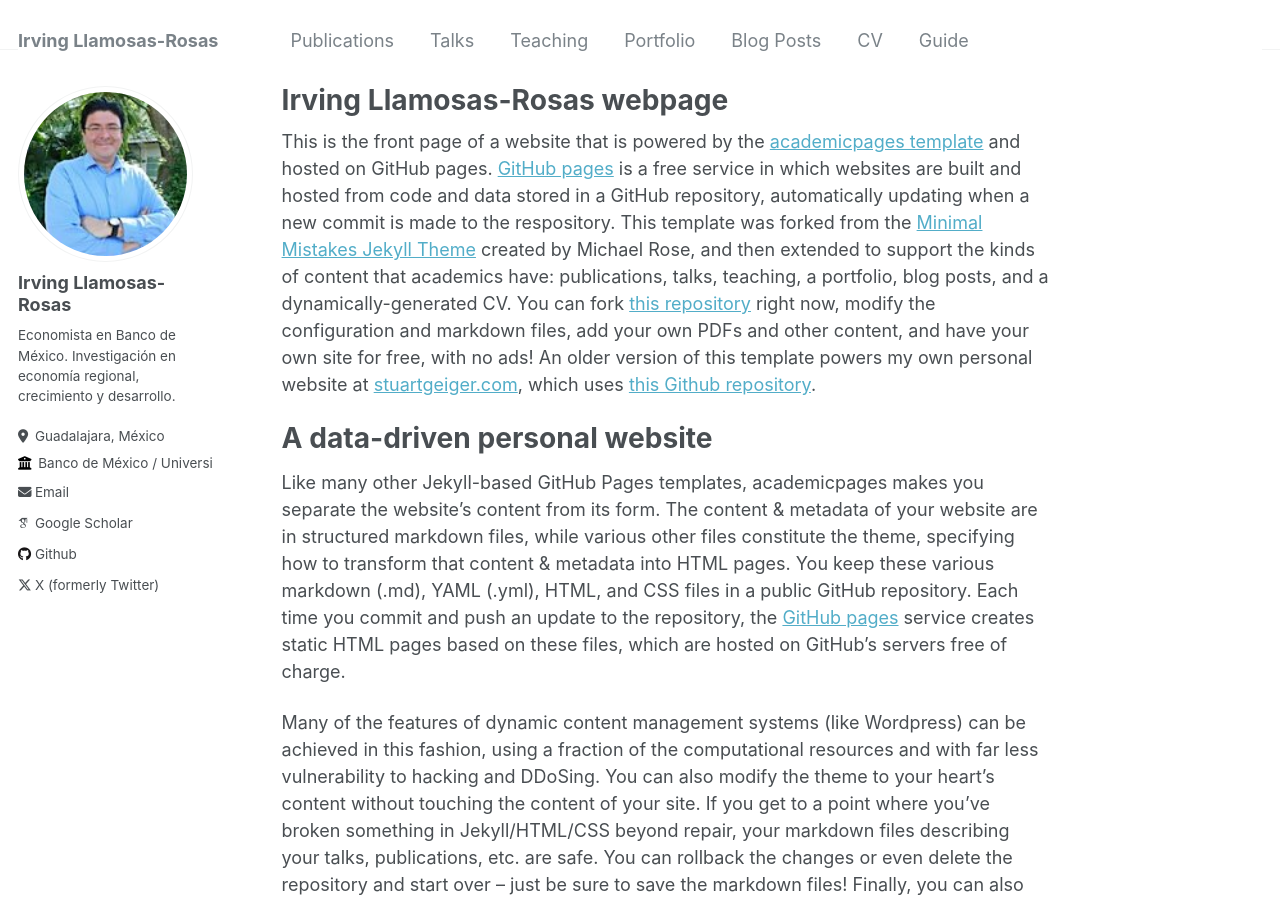
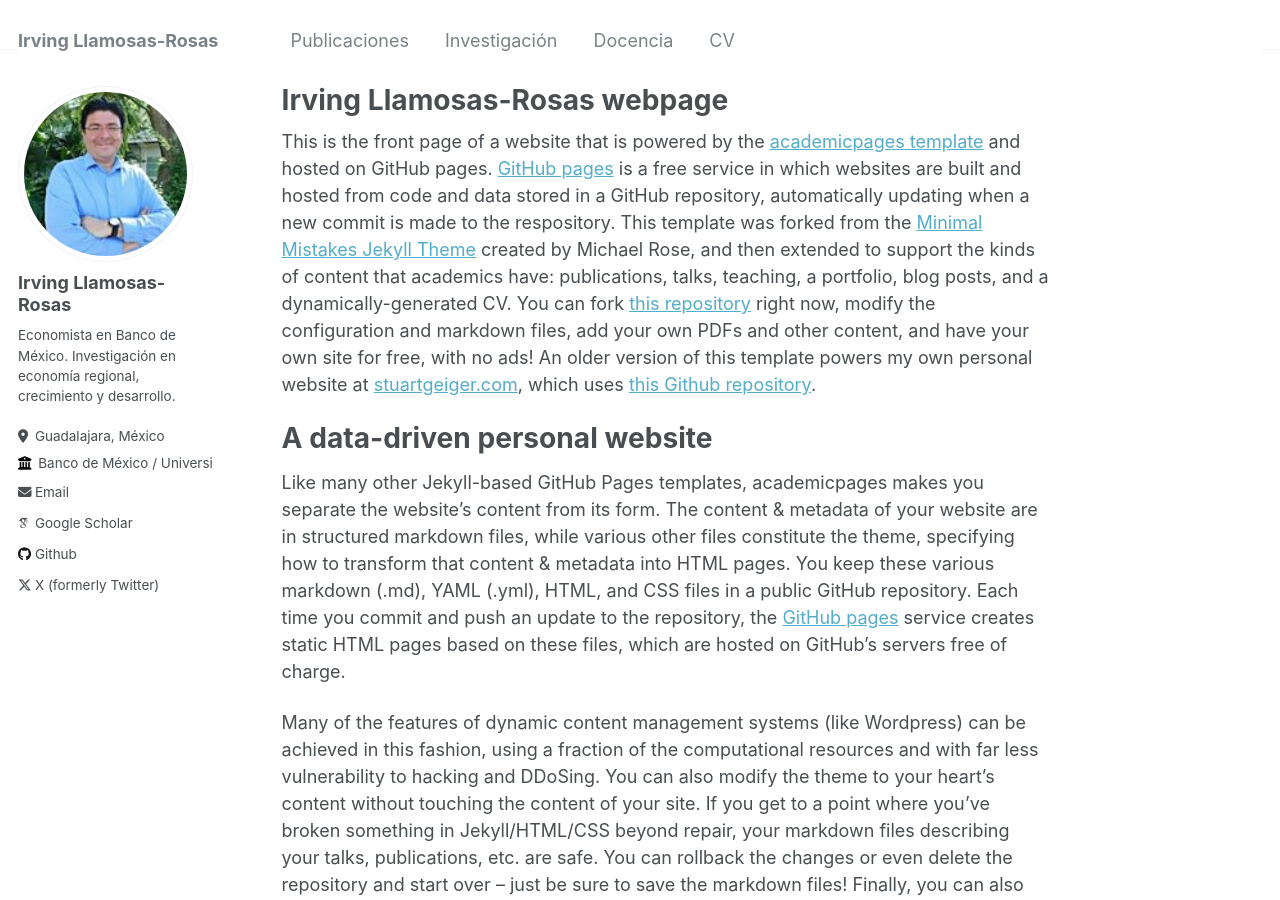
Before and after one commit to illamosas/illamosas.github.io, a Jekyll site: the page built from _pages/about.md, in a window 1280 px wide and 900 px high. Built offline with Jekyll 4.4.1, drawn with Linux system fonts in a browser that asks for light colours; some web fonts are replaced.

Commit message:
Add files via upload

```diff
--- a/_data/navigation.yml
+++ b/_data/navigation.yml
@@ -1,22 +1,9 @@
-# main links links
 main:
-  - title: "Publications"
+  - title: "Publicaciones"
     url: /publications/
-
-  - title: "Talks"
-    url: /talks/
-
-  - title: "Teaching"
+  - title: "Investigación"
+    url: /portfolio/
+  - title: "Docencia"
     url: /teaching/
-
-  - title: "Portfolio"
-    url: /portfolio/
-
-  - title: "Blog Posts"
-    url: /year-archive/
-
   - title: "CV"
     url: /cv/
-
-  - title: "Guide"
-    url: /markdown/
```
